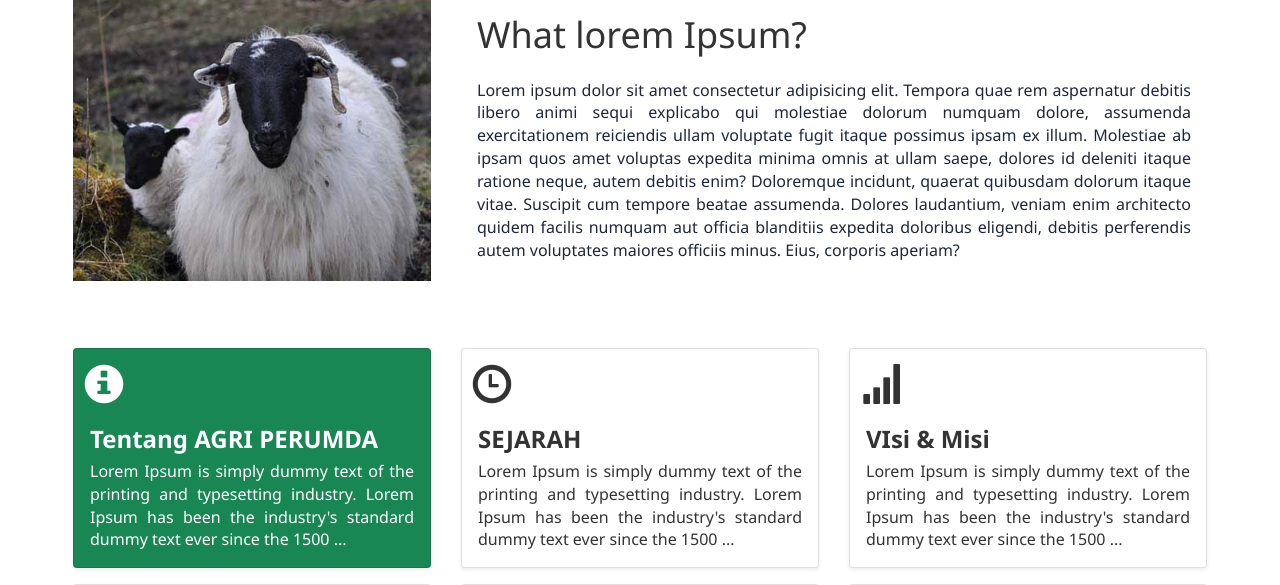
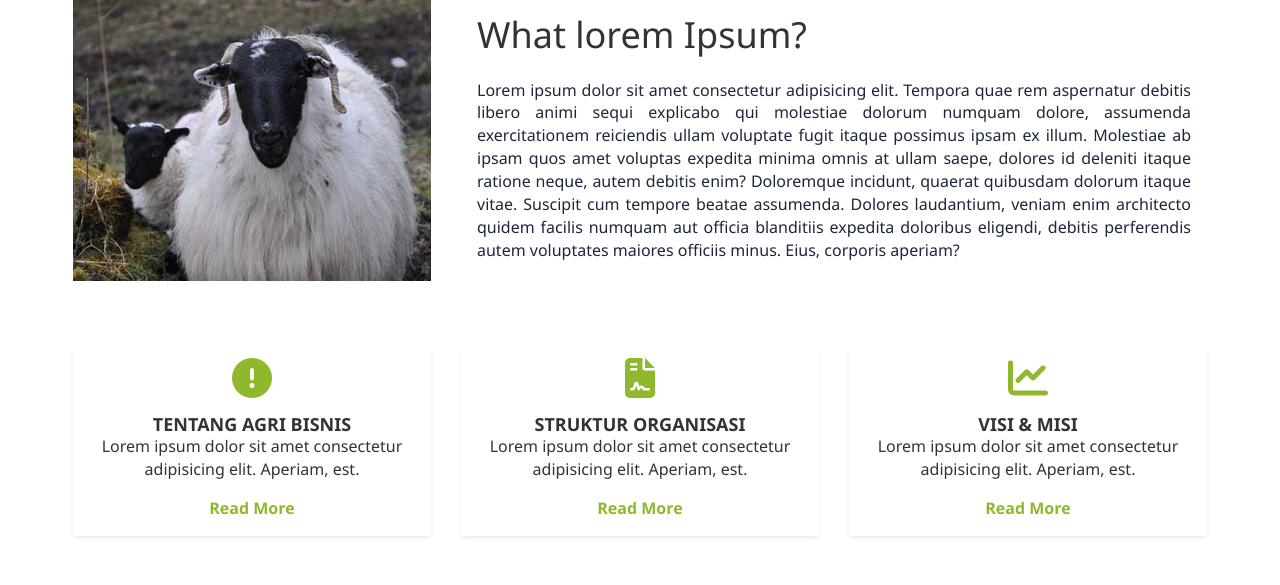
Before and after one commit to Fahruddindanjou/agri_bisnis, a PHP site: page /tentang_kami.html in a window 1280 px wide. Shown: the part 371-956 px from the top of the page. Run offline with PHP 8.4, Linux system fonts and the light colour scheme; some libraries are stand-ins or nearby versions; some web fonts are replaced.

Commit message:
perbaikan layout produk, tentang kami, informasi

```diff
--- a/assets/css/custom.css
+++ b/assets/css/custom.css
@@ -558,6 +558,11 @@ button,
   -webkit-transform: scale(1.1);
   -moz-transform: scale(1.1);
 }
+
+.et_pb_promo_description {
+  padding-bottom: 20px;
+  position: relative;
+}
 @media (min-width: 992px) {
   #myCarousel {
     padding-right: 33.3333%;
--- a/contact.html
+++ b/contact.html
@@ -57,7 +57,7 @@
     <!-- end navbar -->
 
     <!-- banner -->
-	<div class="banner1 mb-1" style="background-image:url(assets/images/banner.jpg);">
+	<div class="banner1 mb-1" style="background-image:url('https://images.unsplash.com/photo-1560693225-b8507d6f3aa9?ixlib=rb-4.0.3&ixid=MnwxMjA3fDB8MHxwaG90by1wYWdlfHx8fGVufDB8fHx8&auto=format&fit=crop&w=870&q=80');">
 		<div class="py-lg-5">
             <div class="container pb-sm-4 pt-4">
                 <div class="banner-main" style="padding-top: 15%; margin-top: 20px;">
--- a/partner.html
+++ b/partner.html
@@ -57,7 +57,7 @@
     <!-- end navbar -->
 
     <!-- banner -->
-	<div class="banner1 mb-1" style="background-image:url(assets/images/banner.jpg);">
+	<div class="banner1 mb-1" style="background-image:url('https://images.unsplash.com/photo-1560693225-b8507d6f3aa9?ixlib=rb-4.0.3&ixid=MnwxMjA3fDB8MHxwaG90by1wYWdlfHx8fGVufDB8fHx8&auto=format&fit=crop&w=870&q=80');">
 		<div class="py-lg-5">
             <div class="container pb-sm-4 pt-4">
                 <div class="banner-main" style="padding-top: 15%; margin-top: 20px;">
@@ -95,7 +95,7 @@
                     <div class="card shadow-sm border-0">
                         <div class="card-body">
                             <div class="row">
-                                <div class="col-md-2 col-sm-6 col-xs-12" style="margin-right: 2rem;">
+                                <div class="col-md-2 col-sm-6 col-xs-12" style="margin-left:3rem; margin-right: 2rem;">
                                     <a href="">
                                         <img src="assets/images/logo/logo.png" alt="" class="img-responsive img-hvr" style="max-width: 100px; ">
                                     </a>
@@ -110,7 +110,7 @@
                                         <img src="assets/images/logo/logo.png" alt="" class="img-responsive img-hvr" style="max-width: 100px; ">
                                     </a>
                                 </div>
-                                <div class="col-md-2 col-sm-6 col-xs-12" style="margin-right: 2rem;">
+                                <div class="col-md-2 col-sm-6 col-xs-12">
                                     <a href="">
                                         <img src="assets/images/logo/logo.png" alt="" class="img-responsive img-hvr" style="max-width: 100px; ">
                                     </a>
--- a/tentang_kami.html
+++ b/tentang_kami.html
@@ -43,7 +43,7 @@
                 <ul class="nav navbar-nav navbar-right text-center" style="align-items: center;">
                     <li class="menu__item"><a href="index.html">Home</a></li>
                     <li class="menu__item  menu__item--current"><a href="tentang_kami.html" style="color: #c59c45;">Tentang Kami</a></li>
-                    <li class="menu__item"><a href="#">Produk</a></li>
+                    <li class="menu__item"><a href="produk.html">Produk</a></li>
                     <li class="menu__item"><a href="informasi.html">Informasi</a></li>
                     <li class="menu__item"><a href="partner.html">Partner</a></li>
                     <li class="menu__item"><a href="contact.html">Kontak</a></li>
@@ -58,7 +58,7 @@
     <!-- end navbar -->
 
     <!-- banner -->
-	<div class="banner1 mb-1" style="background-image:url(assets/images/banner.jpg);">
+	<div class="banner1 mb-1" style="background-image:url('https://images.unsplash.com/photo-1560693225-b8507d6f3aa9?ixlib=rb-4.0.3&ixid=MnwxMjA3fDB8MHxwaG90by1wYWdlfHx8fGVufDB8fHx8&auto=format&fit=crop&w=870&q=80');">
 		<div class="py-lg-5">
             <div class="container pb-sm-4 pt-4">
                 <div class="banner-main" style="padding-top: 15%; margin-top: 20px;">
@@ -91,69 +91,39 @@
         </div>
         <div style="padding-bottom: 40px;">
             <div class="row1">
-                <div class="col-lg-4 col-sm-6 mb-3">
-                    <div class="card active-card shadow-sm">
-                        <div class="icon-style" style="padding: 10px; margin:0px;">
-                            <i class="glyphicon glyphicon-info-sign" style="font-size: 30pt; color: white;"></i>
+                <div class="col-lg-4 mb-3">
+                    <div class="card shadow-sm border-0">
+                        <div class="card-header text-center" style="margin-top: 10px;">
+                            <i class="fa fa-exclamation-circle text-green" style="font-size: 30pt;"></i>
                         </div>
-                        <div class="card-body" style="padding-top: 0px;">
-                            <h3 style="margin-bottom: 7px;">Tentang AGRI PERUMDA</h3>
-                            <p style="text-align: justify;">Lorem Ipsum is simply dummy text of the printing and typesetting industry. Lorem Ipsum has been the industry's standard dummy text ever since the 1500 ...</p>
+                        <div class="card-body text-center">
+                            <h4>TENTANG AGRI BISNIS</h4>
+                            <p class="mb-1">Lorem ipsum dolor sit amet consectetur adipisicing elit. Aperiam, est.</p>
+                            <a href="#" class="text-green fw-bold">Read More</a>
                         </div>
                     </div>
                 </div>
-                <div class="col-lg-4 col-sm-6 mb-3">
-                    <div class="card shadow-sm bg-hover">
-                        <div class="icon-style" style="padding: 10px; margin:0px;">
-                            <i class="glyphicon glyphicon-time" style="font-size: 30pt;"></i>
+                <div class="col-lg-4 mb-3">
+                    <div class="card shadow-sm border-0">
+                        <div class="card-header text-center" style="margin-top: 10px;">
+                            <i class="fa fa-file-contract text-green" style="font-size:30pt;"></i>
                         </div>
-                        <div class="card-body" style="padding-top: 0px;">
-                            <h3 style="margin-bottom: 7px;">SEJARAH</h3>
-                            <p style="text-align: justify;">Lorem Ipsum is simply dummy text of the printing and typesetting industry. Lorem Ipsum has been the industry's standard dummy text ever since the 1500 ...</p>
+                        <div class="card-body text-center">
+                            <h4>STRUKTUR ORGANISASI</h4>
+                            <p class="mb-1">Lorem ipsum dolor sit amet consectetur adipisicing elit. Aperiam, est.</p>
+                            <a href="#" class="text-green fw-bold">Read More</a>
                         </div>
                     </div>
                 </div>
-                <div class="col-lg-4 col-sm-6 mb-3">
-                    <div class="card shadow-sm bg-hover">
-                        <div class="icon-style" style="padding: 10px; margin:0px;">
-                            <i class="glyphicon glyphicon-signal" style="font-size: 30pt; "></i>
+                <div class="col-lg-4 mb-3">
+                    <div class="card shadow-sm border-0">
+                        <div class="card-header text-center" style="margin-top: 10px;">
+                            <i class="fa fa-chart-line text-green" style="font-size: 30pt;"></i>
                         </div>
-                        <div class="card-body" style="padding-top: 0px;">
-                            <h3 style="margin-bottom: 7px;">VIsi & Misi</h3>
-                            <p style="text-align: justify;">Lorem Ipsum is simply dummy text of the printing and typesetting industry. Lorem Ipsum has been the industry's standard dummy text ever since the 1500 ...</p>
-                        </div>
-                    </div>
-                </div>
-                <div class="col-lg-4 col-sm-6 mb-3">
-                    <div class="card shadow-sm bg-hover">
-                        <div class="icon-style" style="padding: 10px; margin:0px;">
-                            <i class="glyphicon glyphicon-list-alt" style="font-size: 30pt; "></i>
-                        </div>
-                        <div class="card-body" style="padding-top: 0px;">
-                            <h3 style="margin-bottom: 7px;">Struktur Organisasi</h3>
-                            <p style="text-align: justify;">Lorem Ipsum is simply dummy text of the printing and typesetting industry. Lorem Ipsum has been the industry's standard dummy text ever since the 1500 ...</p>
-                        </div>
-                    </div>
-                </div>
-                <div class="col-lg-4 col-sm-6 mb-3">
-                    <div class="card shadow-sm bg-hover">
-                        <div class="icon-style" style="padding: 10px; margin:0px;">
-                            <i class="glyphicon glyphicon-saved" style="font-size: 30pt; "></i>
-                        </div>
-                        <div class="card-body" style="padding-top: 0px;">
-                            <h3 style="margin-bottom: 7px;">Legalitas</h3>
-                            <p style="text-align: justify;">Lorem Ipsum is simply dummy text of the printing and typesetting industry. Lorem Ipsum has been the industry's standard dummy text ever since the 1500 ...</p>
-                        </div>
-                    </div>
-                </div>
-                <div class="col-lg-4 col-sm-6 mb-3">
-                    <div class="card shadow-sm bg-hover">
-                        <div class="icon-style" style="padding: 10px; margin:0px;">
-                            <i class="glyphicon glyphicon-user" style="font-size: 30pt; "></i>
-                        </div>
-                        <div class="card-body" style="padding-top: 0px;">
-                            <h3 style="margin-bottom: 7px;">Sambutan Direktur</h3>
-                            <p style="text-align: justify;">Lorem Ipsum is simply dummy text of the printing and typesetting industry. Lorem Ipsum has been the industry's standard dummy text ever since the 1500 ...</p>
+                        <div class="card-body text-center">
+                            <h4>VISI & MISI</h4>
+                            <p class="mb-1">Lorem ipsum dolor sit amet consectetur adipisicing elit. Aperiam, est.</p>
+                            <a href="#" class="text-green fw-bold">Read More</a>
                         </div>
                     </div>
                 </div>
@@ -162,7 +132,7 @@
     </div>
     <!-- services -->
     <!-- Team -->
-	<div class="about-bottom" style="background-color:#198754;">
+	<div class="about-bottom" style="background-image:url('https://images.unsplash.com/photo-1563201515-adbe35c669c5?ixlib=rb-4.0.3&ixid=MnwxMjA3fDB8MHxwaG90by1wYWdlfHx8fGVufDB8fHx8&auto=format&fit=crop&w=874&q=80');">
 		<div class="container">
             <h3 class="animated wow zoomIn" data-wow-delay=".5s"><span>Dewan Pengawas & Dewan Direksi</span></h3>
             <div class="about-bottom-grids">
```
Also changed, not shown: informasi.html (+53 -1 lines), produk.html (+51 -6 lines).
